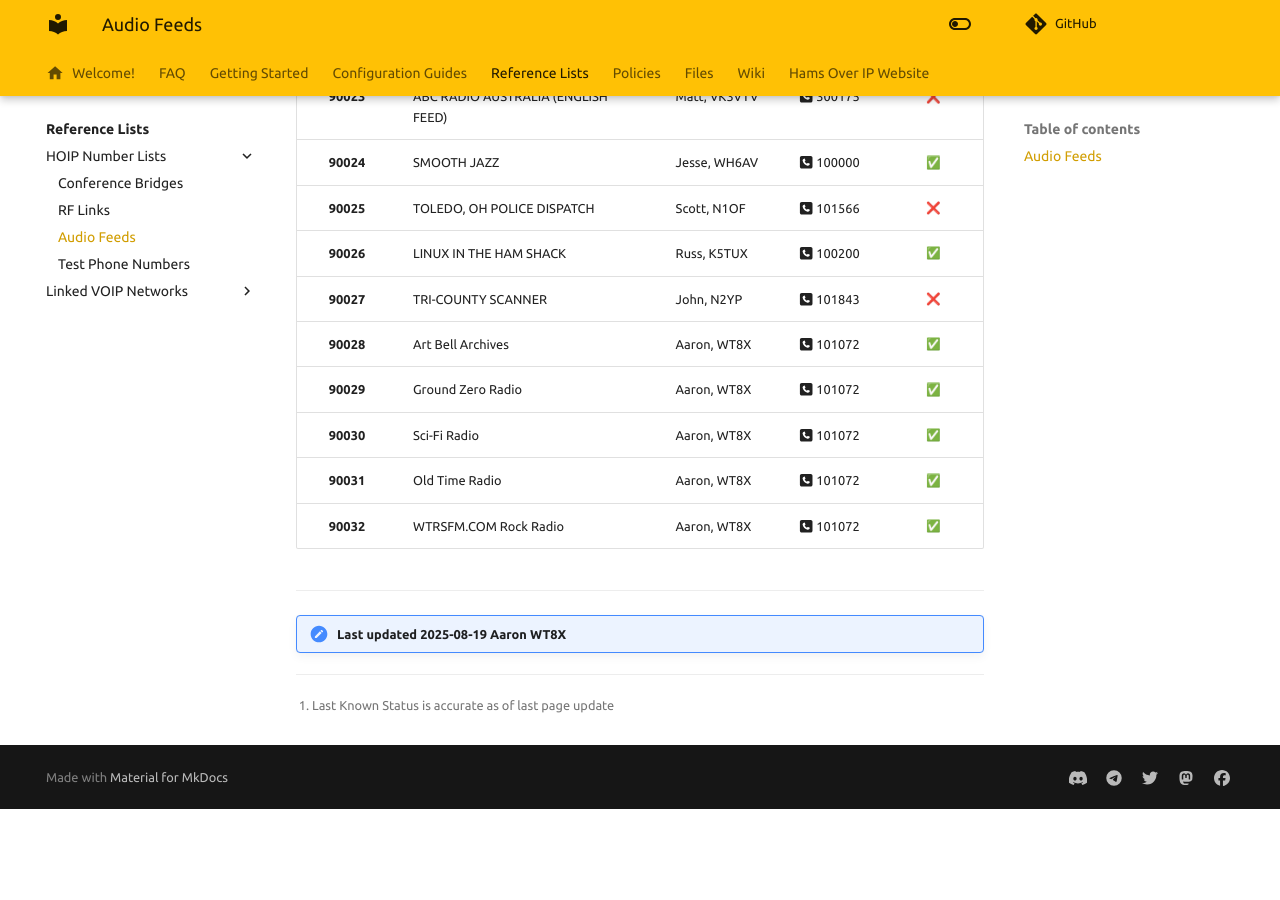
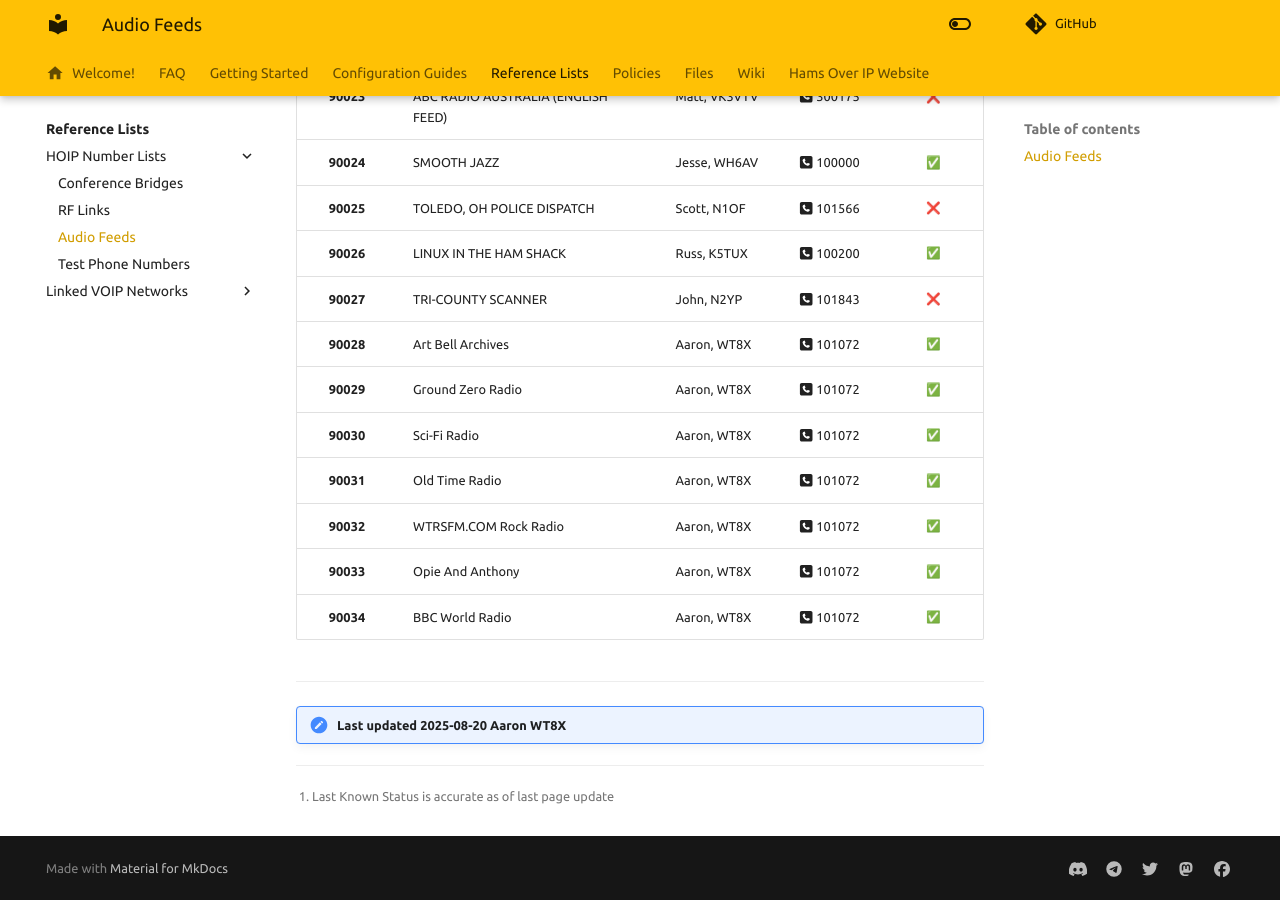
Before and after one commit to hamsoverip/wiki, an MkDocs documentation site: the page built from docs/reference/audio-feeds-list.md, in a window 1280 px wide and 900 px high, scrolled down 1098 px. Built offline with MkDocs 1.6.1 and Material for MkDocs 9.7.7, drawn with Linux system fonts in a browser that asks for light colours; emoji names are drawn with the system emoji font; comment, search, counter and statistics services are not loaded; before the commit the page ends 1907 px from its top, so only the background shows below that.

Commit message:
Update audio-feeds-list.md

```diff
--- a/docs/reference/audio-feeds-list.md
+++ b/docs/reference/audio-feeds-list.md
@@ -46,9 +46,11 @@
 | **90030** | Sci-Fi Radio                        | Aaron, WT8X   | :fontawesome-solid-square-phone: 101072 | :white_check_mark: |
 | **90031** | Old Time Radio                      | Aaron, WT8X   | :fontawesome-solid-square-phone: 101072 | :white_check_mark: |
 | **90032** | WTRSFM.COM Rock Radio               | Aaron, WT8X   | :fontawesome-solid-square-phone: 101072 | :white_check_mark: |
+| **90033** | Opie And Anthony                    | Aaron, WT8X   | :fontawesome-solid-square-phone: 101072 | :white_check_mark: |
+| **90034** | BBC World Radio                     | Aaron, WT8X   | :fontawesome-solid-square-phone: 101072 | :white_check_mark: |
 
 ---
 
-!!! note "Last updated 2025-08-19 Aaron WT8X"
+!!! note "Last updated 2025-08-20 Aaron WT8X"
 
 [^1]: Last Known Status is accurate as of last page update
```
